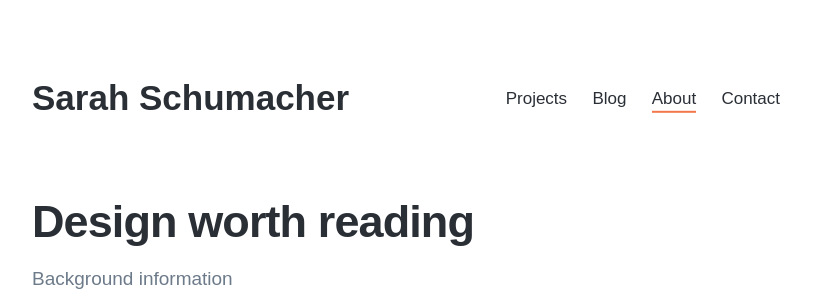
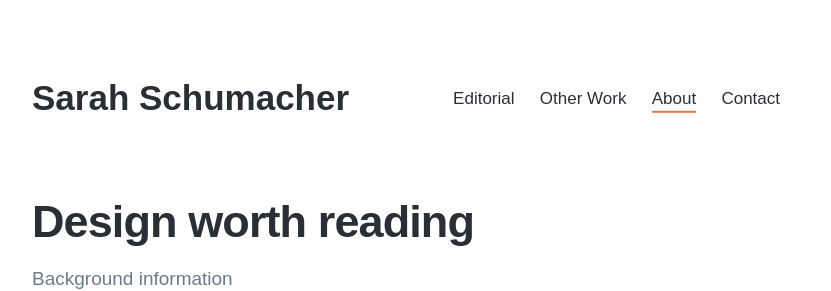
Before and after one commit to snsnsns/snsnsns.github.io, a Jekyll site: the page built from _pages/about.md, in a window 1280 px wide. Shown: the top 291 px of the page, without its empty margins (224-1055 px from the left). Built offline with Jekyll 4.4.1, drawn with Linux system fonts in a browser that asks for light colours; nearby versions of some CDN libraries; some web fonts are replaced.

Commit message:
Update settings.yml

```diff
--- a/_data/settings.yml
+++ b/_data/settings.yml
@@ -8,9 +8,9 @@ header_settings:
 
 menu_settings:
   menu_items:
-    - title: 'Projects'
+    - title: 'Editorial'
       url: '/'
-    - title: 'Blog'
+    - title: 'Other Work'
       url: '/blog/'
     - title: 'About'
       url: '/about'
```
